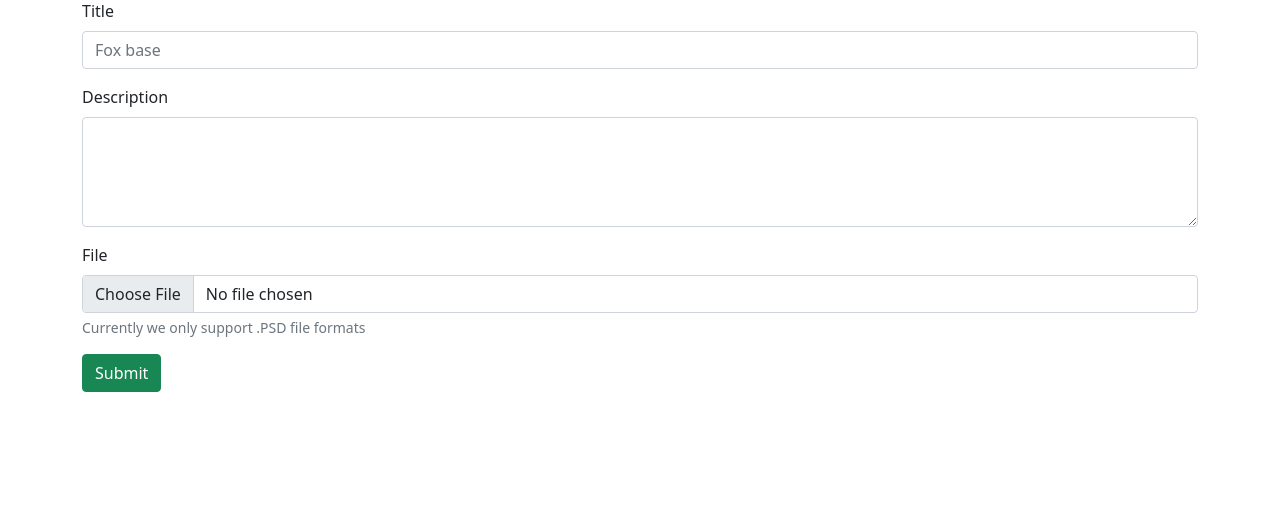
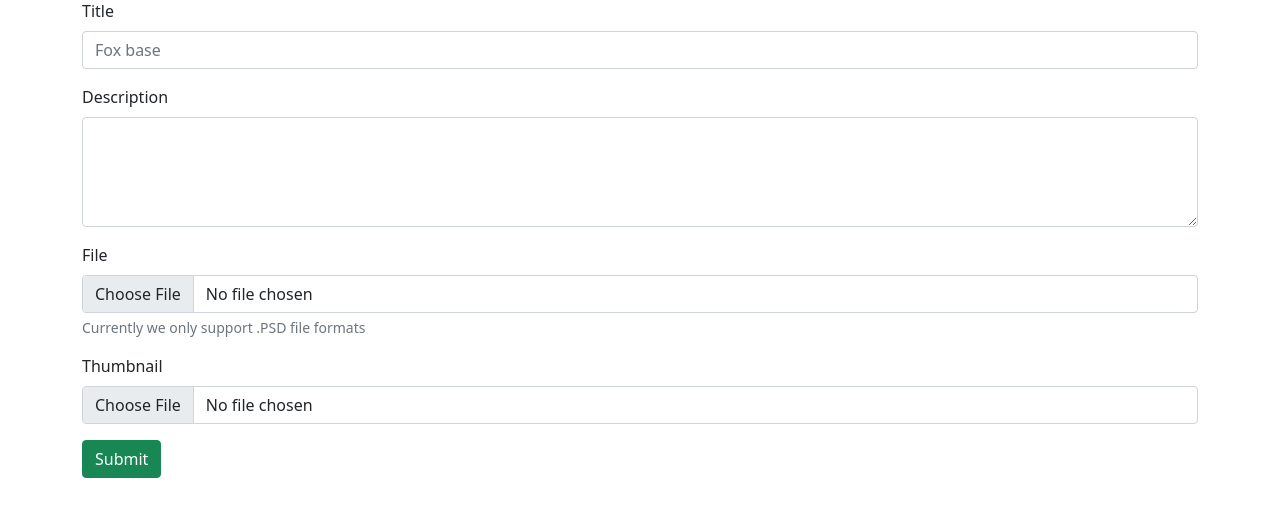
Before and after one commit to RatPlushie/Alter, a Django app: page /upload/ in a window 1280 px wide. Shown: the part 73-590 px from the top of the page. Run offline with Django 3.2, Linux system fonts and the light colour scheme.

Commit message:
added thumbnail file browser to upload

```diff
--- a/alter/alter_app/templates/alter_app/upload.html
+++ b/alter/alter_app/templates/alter_app/upload.html
@@ -23,6 +23,12 @@
             <div id="imageHelp" class="form-text">Currently we only support .PSD file formats</div>
         </div>
 
+        <div class="mb-3">
+            <label for="InputThumbnail" class="form-label">Thumbnail</label>
+
+            <input type="file" class="form-control" id="InputThumbnail" aria-describedby="thumbnailHelp">
+        </div>
+
         <button type="submit" class="btn btn-success">Submit</button>
     </form>
 </main>
```
